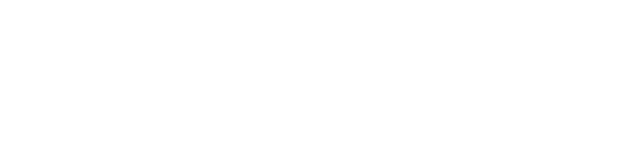
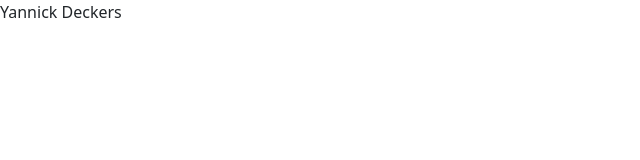
Before and after one commit to webpxl/41dvo1070-werkplekleren-1-portfolio-25-26-grdvo-Y4nn1ckD, a plain HTML site: page index.html in a window 1280 px wide. Shown: the whole page, without its empty margins (0-640 px from the left). Drawn offline with nearby package versions, Linux system fonts and the light colour scheme.

Commit message:
added name

```diff
--- a/index.html
+++ b/index.html
@@ -9,5 +9,7 @@
 </head>
 <body>
 
+<p>Yannick Deckers</p>
+
 </body>
 </html>
```
